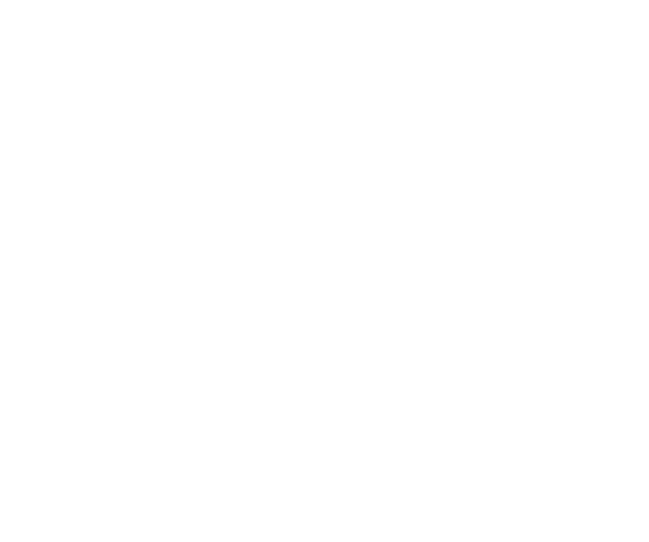
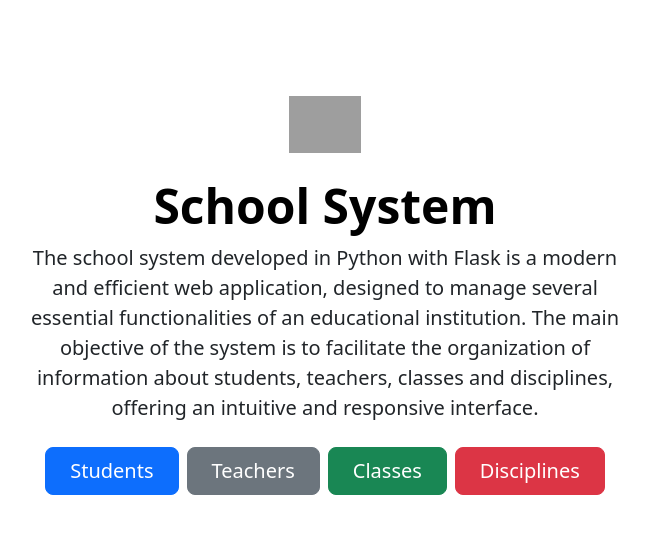
Before and after one commit to LuUuFe/Flask-School-System, a Flask app: page / in a window 1280 px wide. Before the commit the part shown is empty. Shown: the top 542 px of the page, without its empty margins (315-964 px from the left). Run offline with Flask 3, Linux system fonts and the light colour scheme; grey boxes are pictures that could not be loaded.

Commit message:
home page

```diff
--- a/templates/index.html
+++ b/templates/index.html
@@ -1,16 +1,33 @@
-<!DOCTYPE html>
+<!doctype html>
 <html lang="en">
 
 <head>
-  <meta charset="UTF-8">
-  <meta name="viewport" content="width=device-width, initial-scale=1.0">
-  <link href="https://cdn.jsdelivr.net/npm/bootstrap@5.3.0-alpha1/dist/css/bootstrap.min.css" rel="stylesheet">
-  <title>Scholl System</title>
+  <meta charset="utf-8">
+  <meta name="viewport" content="width=device-width, initial-scale=1">
+  <title>School System</title>
+  <link href="https://cdn.jsdelivr.net/npm/bootstrap@5.3.3/dist/css/bootstrap.min.css" rel="stylesheet"
+    integrity="sha384-QWTKZyjpPEjISv5WaRU9OFeRpok6YctnYmDr5pNlyT2bRjXh0JMhjY6hW+ALEwIH" crossorigin="anonymous">
 </head>
 
 <body>
 
+  <div class="px-4 py-5 my-5 text-center">
+    <img class="d-block mx-auto mb-4" src="https://www.ifms.edu.br/marcaifms.png" alt="Logo IFMS" width="72" height="57">
+    <h1 class="display-5 fw-bold text-body-emphasis">School System</h1>
+    <div class="col-lg-6 mx-auto">
+      <p class="lead mb-4">The school system developed in Python with Flask is a modern and efficient web application, designed to manage several essential functionalities of an educational institution. The main objective of the system is to facilitate the organization of information about students, teachers, classes and disciplines, offering an intuitive and responsive interface.</p>
+      <div class="d-grid gap-2 d-sm-flex justify-content-sm-center">
+        <button type="button" class="btn btn-primary btn-lg px-4 gap-3">Students</button>
+        <button type="button" class="btn btn-secondary btn-lg px-4">Teachers</button>
+        <button type="button" class="btn btn-success btn-lg px-4">Classes</button>
+        <button type="button" class="btn btn-danger btn-lg px-4">Disciplines</button>
+      </div>
+    </div>
+  </div>
 
+  <script src="https://cdn.jsdelivr.net/npm/bootstrap@5.3.3/dist/js/bootstrap.bundle.min.js"
+    integrity="sha384-YvpcrYf0tY3lHB60NNkmXc5s9fDVZLESaAA55NDzOxhy9GkcIdslK1eN7N6jIeHz"
+    crossorigin="anonymous"></script>
 </body>
 
 </html>
```
